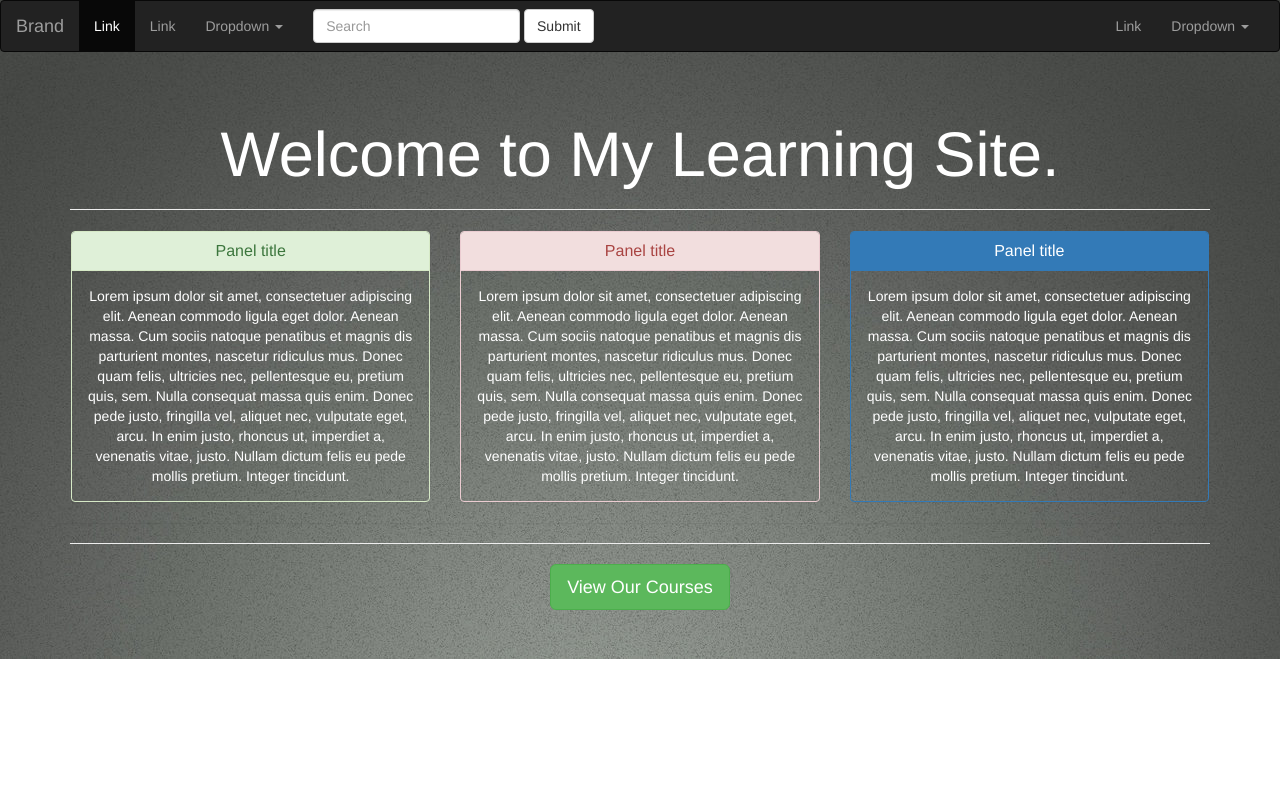
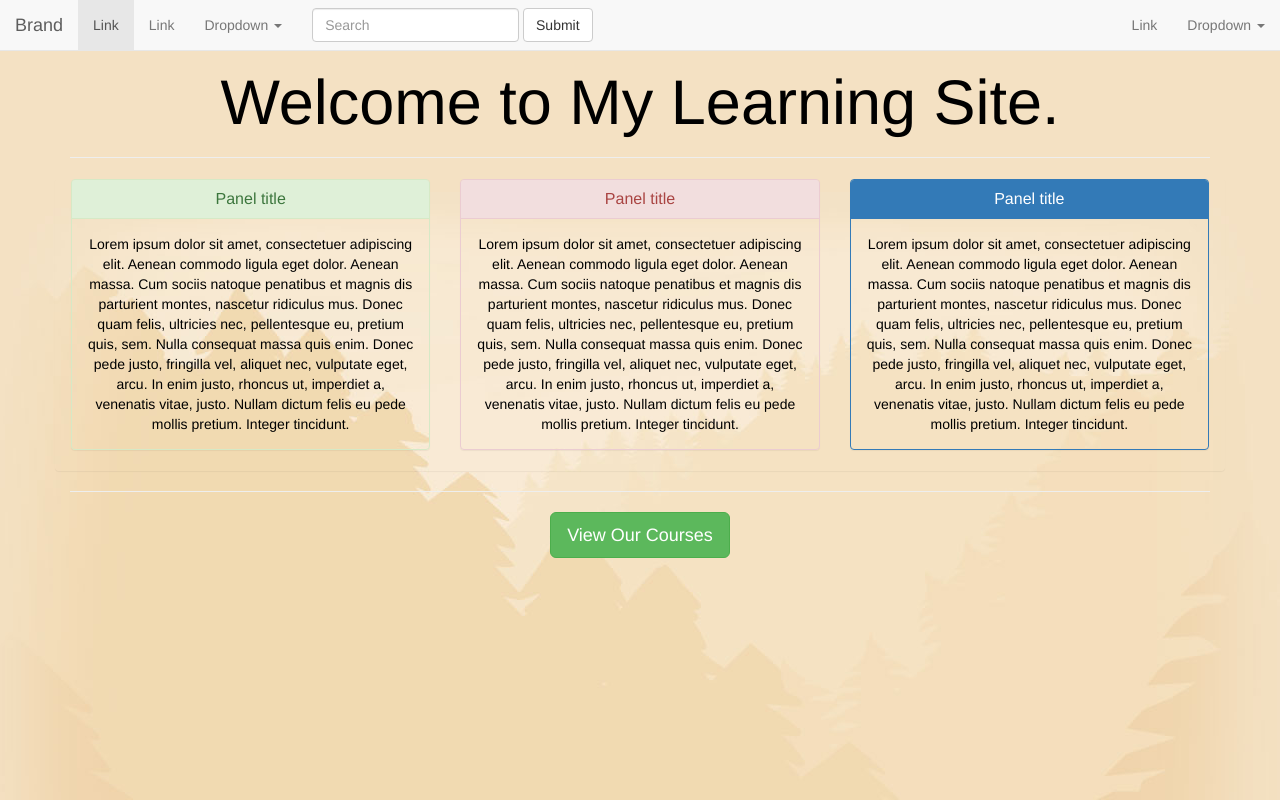
Before and after one commit to DavidMwangi/learning_site, a Django app: page / in a window 1280 px wide. Run offline with Django 3.2, Linux system fonts and the light colour scheme; some libraries are stand-ins or nearby versions.

Commit message:
Navbar default & static on top

```diff
--- a/home_page/static/style.css
+++ b/home_page/static/style.css
@@ -1,6 +1,6 @@
 body {
 
-    background: url(images/background.jpg) no-repeat center top;
+    background: url(images/brand-bg.jpg) no-repeat center top;
 }
 
 .navbar{
@@ -15,7 +15,7 @@
 
 .leadtext{
 
-    color: white;
+    color: black;
 }
 
 .panel {
--- a/home_page/templates/home_page/home_page.html
+++ b/home_page/templates/home_page/home_page.html
@@ -14,7 +14,7 @@
 </head>
 <body>
 
-    <nav class="navbar navbar-inverse">
+    <nav class="navbar navbar-default navbar-fixed-top">
           <div class="container-fluid">
             <!-- Brand and toggle get grouped for better mobile display -->
             <div class="navbar-header">
```
Also changed, not shown: home_page/static/images/brand-bg.jpg (added).
